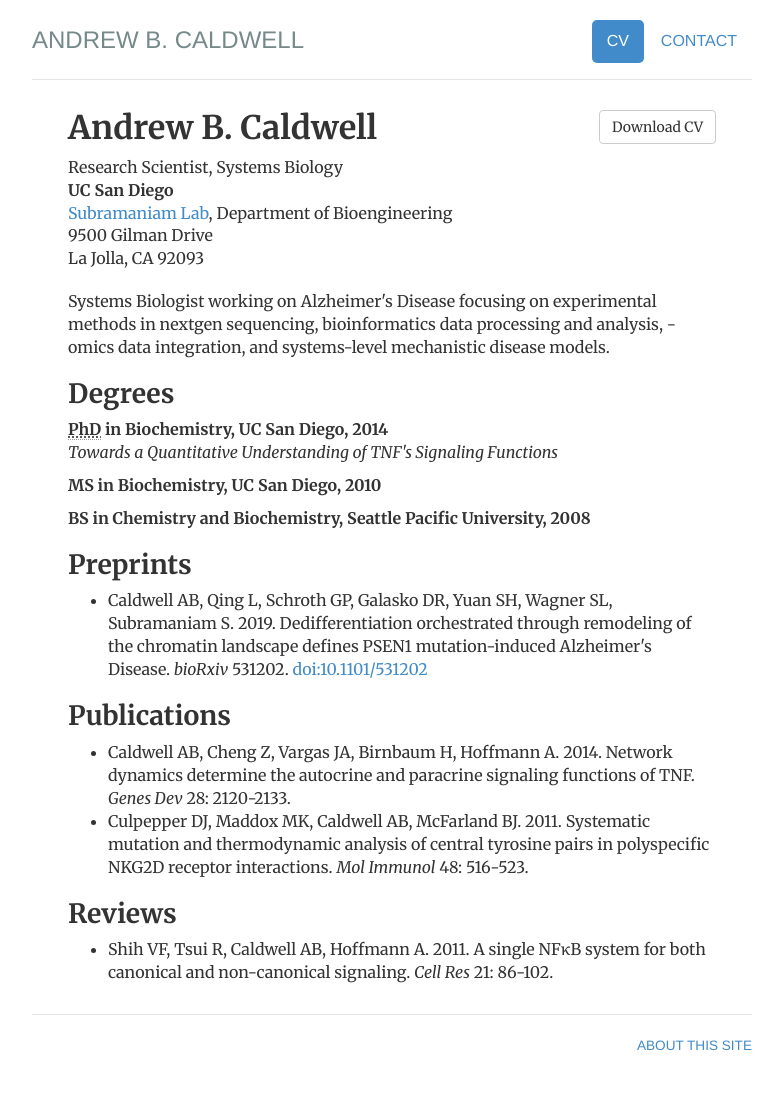
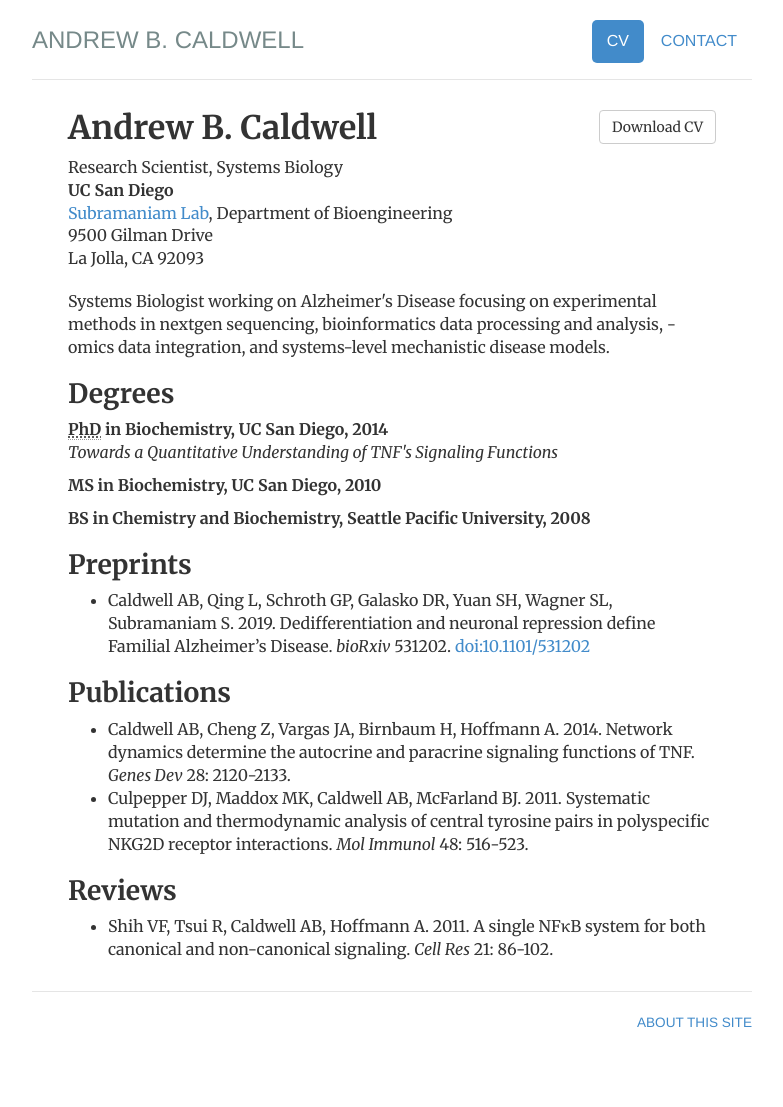
Before and after one commit to andrewbcaldwell/andrewbcaldwell.github.io, a Jekyll site: the page built from cv/index.html, in a window 1280 px wide. Shown: the whole page, without its empty margins (248-1031 px from the left). Built offline with Jekyll 4.4.1, drawn with Linux system fonts in a browser that asks for light colours; after the commit the page ends 1084 px from its top, so only the background shows below that.

Commit message:
Update index.html
Updated ms title

```diff
--- a/cv/index.html
+++ b/cv/index.html
@@ -33,7 +33,7 @@ description: Current CV for Andrew B. Caldwell.
 
 				<h2>Preprints</h2>
 				<ul>
-				<li>Caldwell AB, Qing L, Schroth GP, Galasko DR, Yuan SH, Wagner SL, Subramaniam S. 2019. Dedifferentiation orchestrated through remodeling of the chromatin landscape defines PSEN1 mutation-induced Alzheimer's Disease. <i>bioRxiv</i> 531202. <a href="https://doi.org/10.1101/531202">doi:10.1101/531202</a></li>
+				<li>Caldwell AB, Qing L, Schroth GP, Galasko DR, Yuan SH, Wagner SL, Subramaniam S. 2019. Dedifferentiation and neuronal repression define Familial Alzheimer’s Disease. <i>bioRxiv</i> 531202. <a href="https://doi.org/10.1101/531202">doi:10.1101/531202</a></li>
 				</ul>
 				<h2>Publications</h2>
 				<ul>
```
